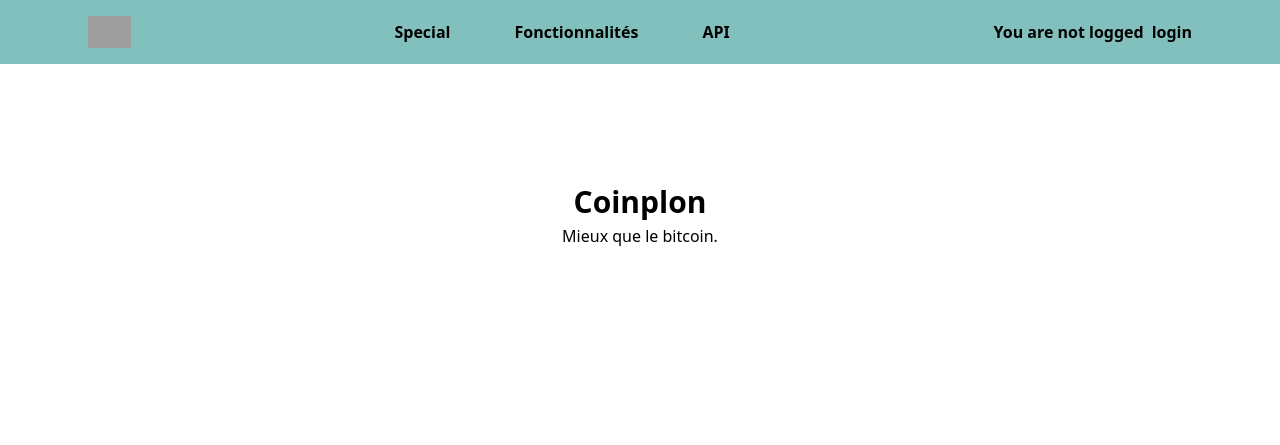
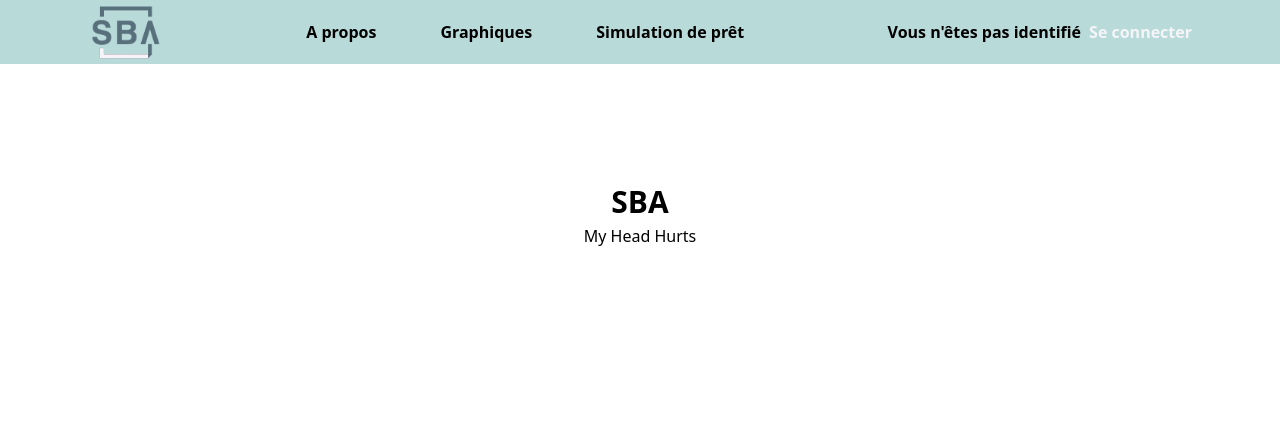
Before and after one commit to AFlo59/FastAPI-MyHeadHurt, a Django app: page / in a window 1280 px wide. Shown: the top 445 px of the page. Run offline with Django 4.2, Linux system fonts and the light colour scheme; style sheets or scripts are compiled from the project's sources; parts of the project's set-up code (start-up, migrations or seed data) failed here and were passed over; some libraries are stand-ins or nearby versions; grey boxes are pictures that could not be loaded.

Commit message:
ajout dossier img + logo

```diff
--- a/web/main/templates/main/home_page.html
+++ b/web/main/templates/main/home_page.html
@@ -1,10 +1,12 @@
 {% extends "base.html" %}
+{% load static %}
+
 
 {% block content %}
 
 <div class="mx-auto align-middle flex flex-col h-dvh items-center ">
-    <h1 class="font-bold mt-20 text-3xl">Coinplon</h1>
-    <h2 class="font-light mt-1">Mieux que le bitcoin.</h2>
+    <h1 class="font-bold mt-20 text-3xl">SBA</h1>
+    <h2 class="font-light mt-1">My Head Hurts</h2>
 </div>
 
 <p class="text-red-800">Ma page d'accueil</p>
--- a/web/static/css/output.css
+++ b/web/static/css/output.css
@@ -615,6 +615,31 @@ video {
   height: 100dvh;
 }
 
+.h-28 {
+  height: 7rem;
+}
+
+.h-10 {
+  height: 2.5rem;
+}
+
+.h-9 {
+  height: 2.25rem;
+}
+
+.h-7 {
+  height: 1.75rem;
+}
+
+.h-full {
+  height: 100%;
+}
+
+.h-max {
+  height: -moz-max-content;
+  height: max-content;
+}
+
 .w-6 {
   width: 1.5rem;
 }
@@ -742,6 +767,11 @@ video {
   background-color: rgb(130 192 189 / var(--tw-bg-opacity));
 }
 
+.bg-light_blue {
+  --tw-bg-opacity: 1;
+  background-color: rgb(184 219 217 / var(--tw-bg-opacity));
+}
+
 .px-0 {
   padding-left: 0px;
   padding-right: 0px;
@@ -834,6 +864,16 @@ video {
   color: rgb(255 255 255 / var(--tw-text-opacity));
 }
 
+.text-ghost_white-100 {
+  --tw-text-opacity: 1;
+  color: rgb(35 35 64 / var(--tw-text-opacity));
+}
+
+.text-ghost_white {
+  --tw-text-opacity: 1;
+  color: rgb(244 244 249 / var(--tw-text-opacity));
+}
+
 .hover\:bg-blue-800:hover {
   --tw-bg-opacity: 1;
   background-color: rgb(30 64 175 / var(--tw-bg-opacity));
@@ -842,6 +882,11 @@ video {
 .hover\:text-blue-300:hover {
   --tw-text-opacity: 1;
   color: rgb(147 197 253 / var(--tw-text-opacity));
+}
+
+.hover\:text-ghost_white:hover {
+  --tw-text-opacity: 1;
+  color: rgb(244 244 249 / var(--tw-text-opacity));
 }
 
 .focus\:border-blue-600:focus {
--- a/web/templates/includes/header.html
+++ b/web/templates/includes/header.html
@@ -4,27 +4,27 @@
 {% url "func-list" as url_func %}
 {% url "api" as url_api %}
 
-<header class='bg-light_blue-400'>
+<header class='bg-light_blue'>
     <nav class='justify-between max-w-6xl mx-auto items-center px-6 h-16 text-base font-semibold hidden md:flex'>
         <a href=" {% url "home" %} ">
-        <img class="h-8 w-auto" src="https://tailwindui.com/img/logos/mark.svg?color=indigo&shade=600" alt="">
+        <img class="h-16 w-auto" src="{% static "/img/SBA-Logo.png" %}" alt="">
         </a>
         <div class='flex lg:gap-x-16 gap-x-6'>
             <a href="{{url_special}}" class=
-            "hover:text-blue-300 {% if request.path == url_special %}text-white{% endif %} ">Special</a>
+            "hover:text-ghost_white {% if request.path == url_special %}text-white{% endif %} ">A propos</a>
             <a href="{{url_func}}" class=
-            "hover:text-blue-300 {% if request.path == url_func %}text-white{% endif %} ">Fonctionnalités</a>
+            "hover:text-ghost_white {% if request.path == url_func %}text-white{% endif %} ">Graphiques</a>
             <a href="{{url_api}}" class=
-            "hover:text-blue-300 {% if request.path == url_api %}text-white{% endif %} ">API</a>
+            "hover:text-ghost_white {% if request.path == url_api %}text-white{% endif %} ">Simulation de prêt</a>
         </div>
 
         <div class='flex gap-x-2'>
         {% if user.is_authenticated %}
-            <span>Logged as : {{user.get_username}}</span>
-            <a href="{% url "logout" %}">logout</a>
+            <span>Connecté : {{user.get_username}}</span>
+            <a href="{% url "logout" %}">Déconnexion</a>
         {% else %}
-            <span>You are not logged</span>
-            <a href="{% url "login" %}">login</a>
+            <span>Vous n'êtes pas identifié</span>
+            <a class="text-ghost_white" href="{% url "login" %}">Se connecter</a>
         {% endif %}
         </div>
 
```
Also changed, not shown: web/static/img/SBA-Logo.png (added).
